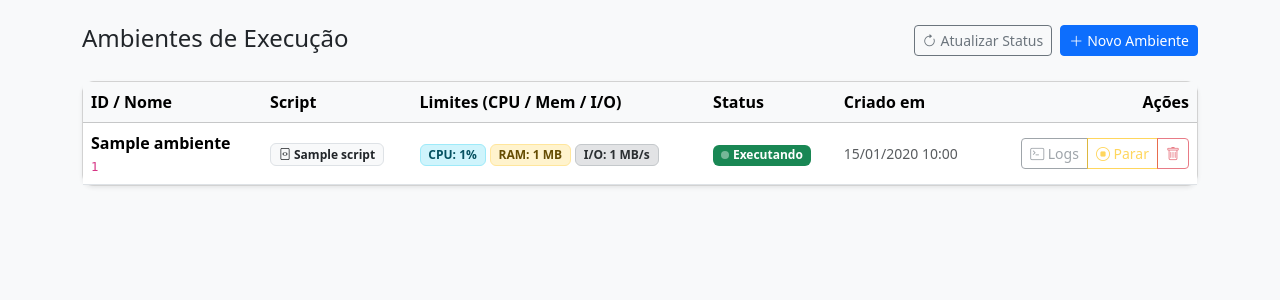
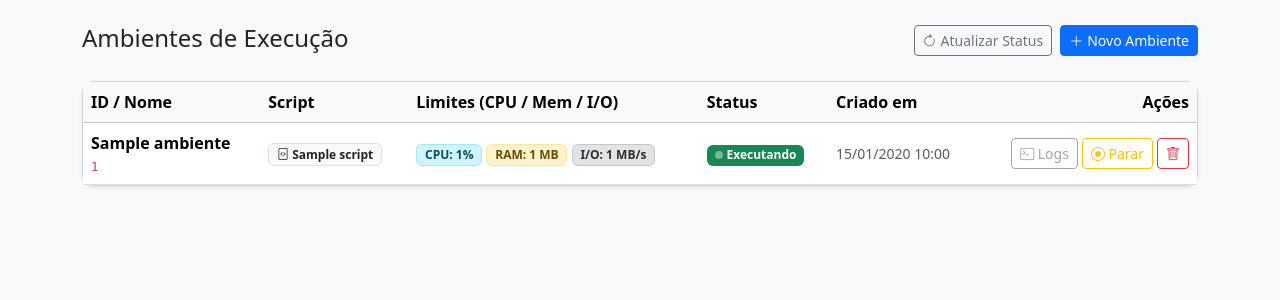
Before and after one commit to PedroGaspdev/cloud-proj-02, a PHP site: page / in a window 1280 px wide. Shown: the part 56-356 px from the top of the page. Run offline with PHP 8.4, Linux system fonts and the light colour scheme; tables that the repository leaves empty hold one stand-in row (values such as "Sample post").

Commit message:
feat(web): adiciona remocao de ambiente e habilita botoes Parar e Remover

```diff
--- a/web/index.php
+++ b/web/index.php
@@ -98,18 +98,27 @@ require_once __DIR__ . '/header.php';
                                     <?= date('d/m/Y H:i', strtotime($amb['created_in'])) ?>
                                 </td>
                                 <td class="text-end">
-                                    <div class="btn-group btn-group-sm">
-                                        <button class="btn btn-outline-secondary" disabled title="Logs (Será implementado no Passo 4)">
+                                    <div class="d-inline-flex gap-1">
+                                        <button class="btn btn-outline-secondary btn-sm" disabled title="Logs (Será implementado no Passo 4)">
                                             <i class="bi bi-terminal"></i> Logs
                                         </button>
+                                        <!-- Ações via POST para acoes.php: um simples link (GET) não pode parar nem remover ambientes -->
                                         <?php if ($amb['estado'] === 'EXECUTANDO'): ?>
-                                            <button class="btn btn-outline-warning" disabled title="Parar (Será implementado no Passo 5)">
-                                                <i class="bi bi-stop-circle"></i> Parar
+                                            <form method="POST" action="acoes.php" class="d-inline">
+                                                <input type="hidden" name="acao" value="stop">
+                                                <input type="hidden" name="id" value="<?= htmlspecialchars($amb['id']) ?>">
+                                                <button type="submit" class="btn btn-outline-warning btn-sm" title="Parar a execução (mantém o registro)">
+                                                    <i class="bi bi-stop-circle"></i> Parar
+                                                </button>
+                                            </form>
+                                        <?php endif; ?>
+                                        <form method="POST" action="acoes.php" class="d-inline" onsubmit="return confirm(<?= htmlspecialchars(json_encode("Remover o ambiente '{$amb['nome']}'? Os processos serão encerrados e o log apagado.", JSON_UNESCAPED_UNICODE), ENT_QUOTES) ?>);">
+                                            <input type="hidden" name="acao" value="remove">
+                                            <input type="hidden" name="id" value="<?= htmlspecialchars($amb['id']) ?>">
+                                            <button type="submit" class="btn btn-outline-danger btn-sm" title="Remover (encerra, apaga cgroup e log)">
+                                                <i class="bi bi-trash"></i>
                                             </button>
-                                        <?php endif; ?>
-                                        <button class="btn btn-outline-danger" disabled title="Remover (Será implementado no Passo 5)">
-                                            <i class="bi bi-trash"></i>
-                                        </button>
+                                        </form>
                                     </div>
                                 </td>
                             </tr>
```
Also changed, not shown: web/acoes.php (+17 -1 lines).
